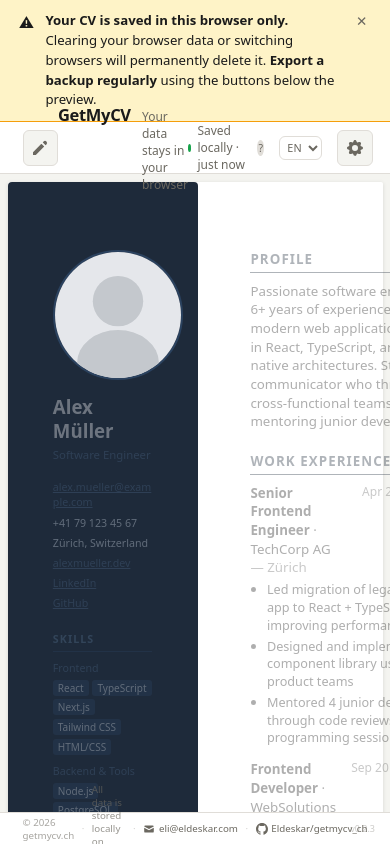
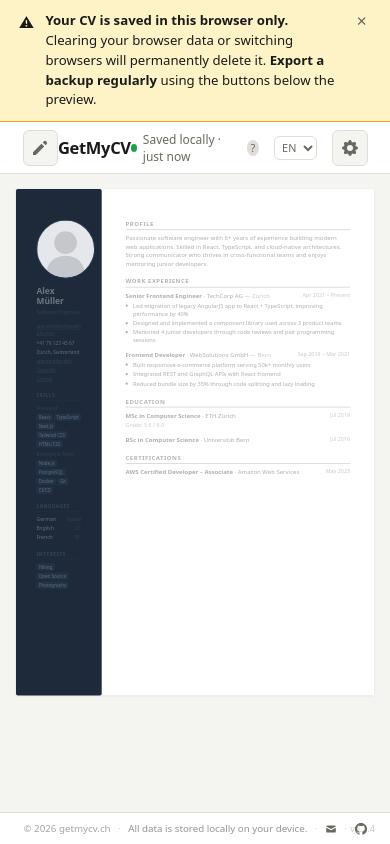
Before and after one commit to Eldeskar/getmycv_ch, a React (Vite) app: page / in a window 390 px wide. Built offline with nearby package versions, Linux system fonts and the light colour scheme.

Commit message:
feat: phone-friendly layout and header cleanup
Remove header tagline on all screens. Hide footer link texts on phone
(≤480px). Scale CV preview to fit on small screens instead of stretching
to full width which distorted the layout. Bump to v0.2.4.

```diff
--- a/package.json
+++ b/package.json
@@ -1,6 +1,6 @@
 {
   "name": "getmycv-ch",
-  "version": "0.2.3",
+  "version": "0.2.4",
   "private": true,
   "type": "module",
   "scripts": {
--- a/src/App.tsx
+++ b/src/App.tsx
@@ -55,7 +55,6 @@ export default function App() {
         </button>
         <div className="app-header__brand">
           <span className="app-header__logo">GetMyCV</span>
-          <span className="app-header__tagline">{t('app.tagline')}</span>
         </div>
         <div className="app-header__right">
           <StorageIndicator lastSaved={lastSaved} />
--- a/src/index.css
+++ b/src/index.css
@@ -58,10 +58,6 @@ a { color: inherit; }
   letter-spacing: -0.02em;
 }
 
-.app-header__tagline {
-  font-size: 0.8rem;
-  color: var(--color-muted);
-}
 
 .app-header__right {
   display: flex;
@@ -2503,16 +2499,14 @@ textarea { resize: vertical; }
     background: rgba(0, 0, 0, 0.3);
   }
 
-  /* No zoom controls on touch devices — native scroll/pinch instead */
+  /* No zoom controls on touch devices — scale to fit instead */
   .preview-zoom-controls { display: none; }
-  .preview-zoom-scroller { padding: 0.5rem; }
-  .preview-zoom-sizer {
-    width: 100% !important;
-    height: auto !important;
-  }
-  .preview-zoom-sizer > .preview-paper {
-    transform: none !important;
-    width: 100%;
+}
+
+/* ─── Phone (≤480px) ─────────────────────────────────────────────────────────── */
+@media (max-width: 480px) {
+  .app-footer__link-text {
+    display: none;
   }
 }
 
```
